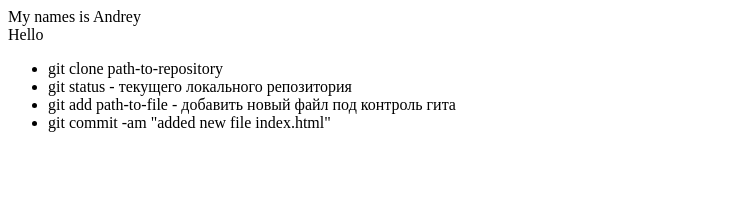
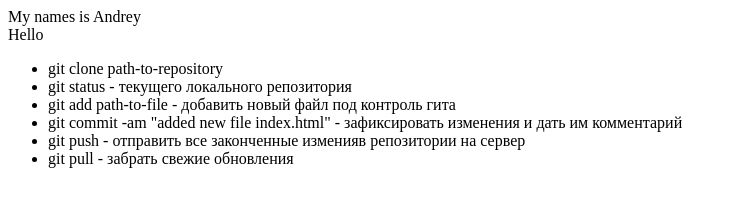
Before and after one commit to A4D4S4/git-lesson, a plain HTML site: page index.html in a window 1280 px wide. Shown: the whole page, without its empty margins (0-737 px from the left). Drawn offline with Linux system fonts and the light colour scheme.

Commit message:
added push-pull instruction to index.html

```diff
--- a/index.html
+++ b/index.html
@@ -6,6 +6,8 @@
         <li>git clone path-to-repository</li>
         <li>git status - текущего локального репозитория</li>
         <li>git add path-to-file - добавить новый файл под контроль гита</li>
-        <li>git commit -am "added new file index.html"</li>
+        <li>git commit -am "added new file index.html" - зафиксировать изменения и дать им комментарий</li>
+        <li>git push - отправить все законченные изменияв репозитории на сервер</li>
+        <li>git pull - забрать свежие обновления</li>
     </ul>
 </div>
```
